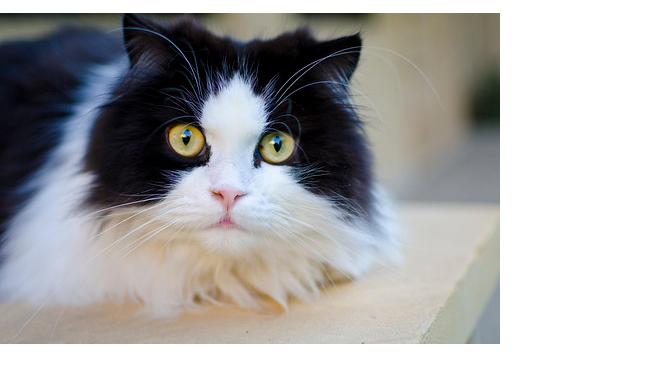
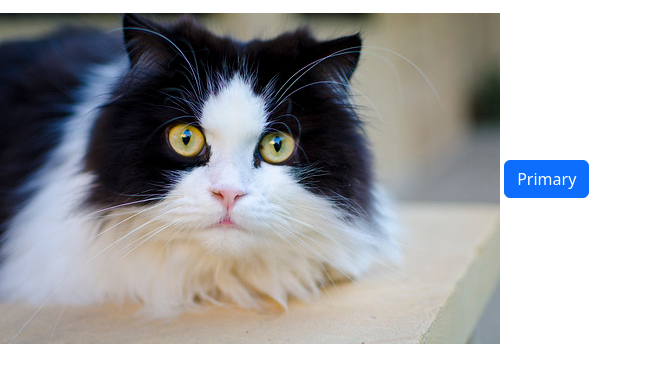
Before and after one commit to kellybean513/on-the-grid, a plain HTML site: page index.html in a window 1280 px wide. Shown: the part 83-466 px from the top of the page, without its empty margins (0-652 px from the left). Drawn offline with nearby package versions, Linux system fonts and the light colour scheme.

Commit message:
Add settings for Live Server and fix viewport meta tag in index.html

```diff
--- a/index.html
+++ b/index.html
@@ -1,8 +1,8 @@
 <!doctype html>
 <html lang="en">
   <head>
-    <meta name="viewport" content="width=device-width-initial-scale-1" />
     <meta charset="utf-8" />
+    <meta name="viewport" content="width=device-width, initial-scale=1" />
     <title>Website Template</title>
     <link
       href="https://cdn.jsdelivr.net/npm/bootstrap@5.3.8/dist/css/bootstrap.min.css"
@@ -26,5 +26,8 @@
       integrity="sha384-FKyoEForCGlyvwx9Hj09JcYn3nv7wiPVlz7YYwJrWVcXK/BmnVDxM+D2scQbITxI"
       crossorigin="anonymous"
     ></script>
+
+
+<button type="button" class="btn btn-primary">Primary</button>
   </body>
 </html>
```
